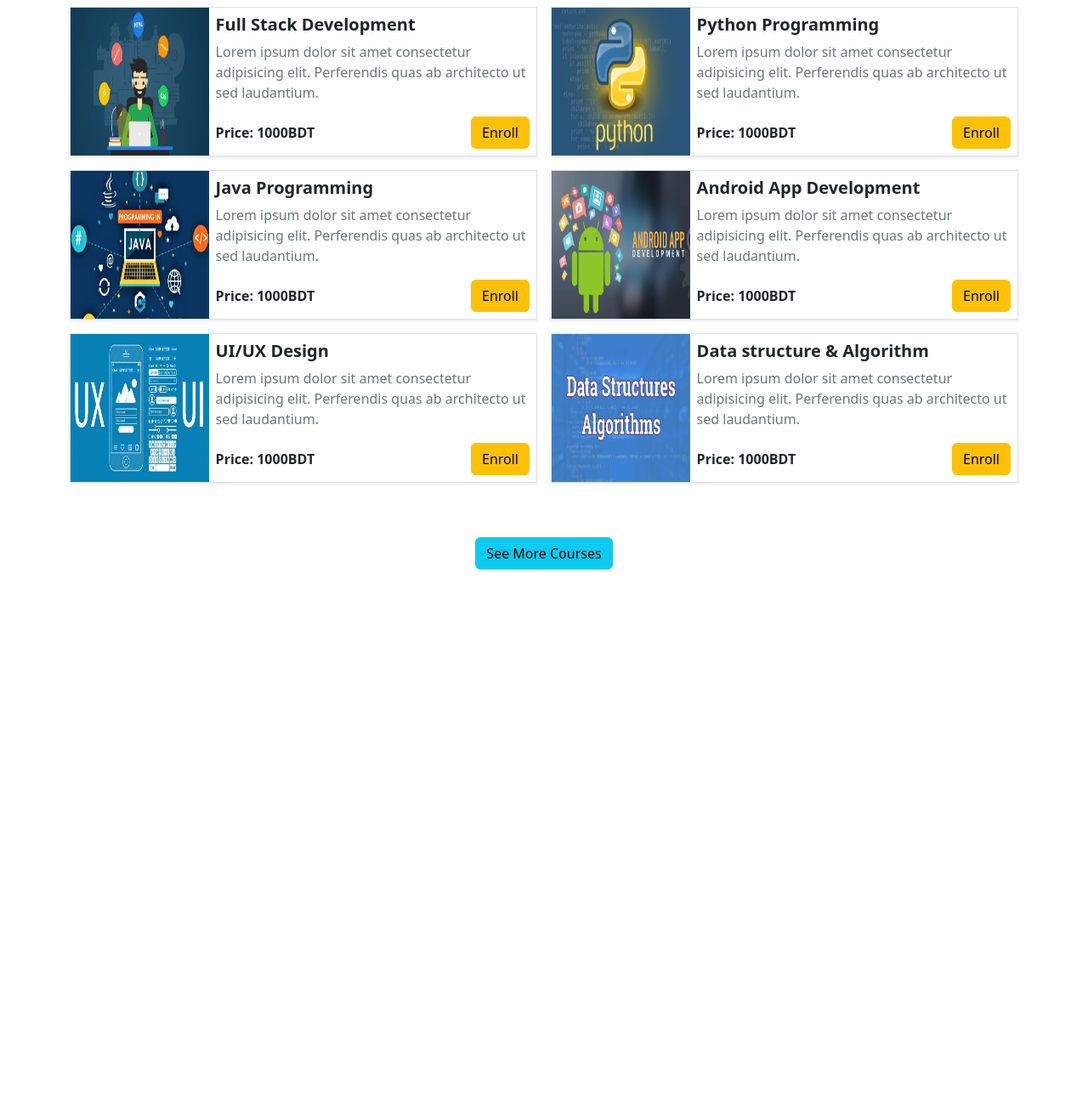
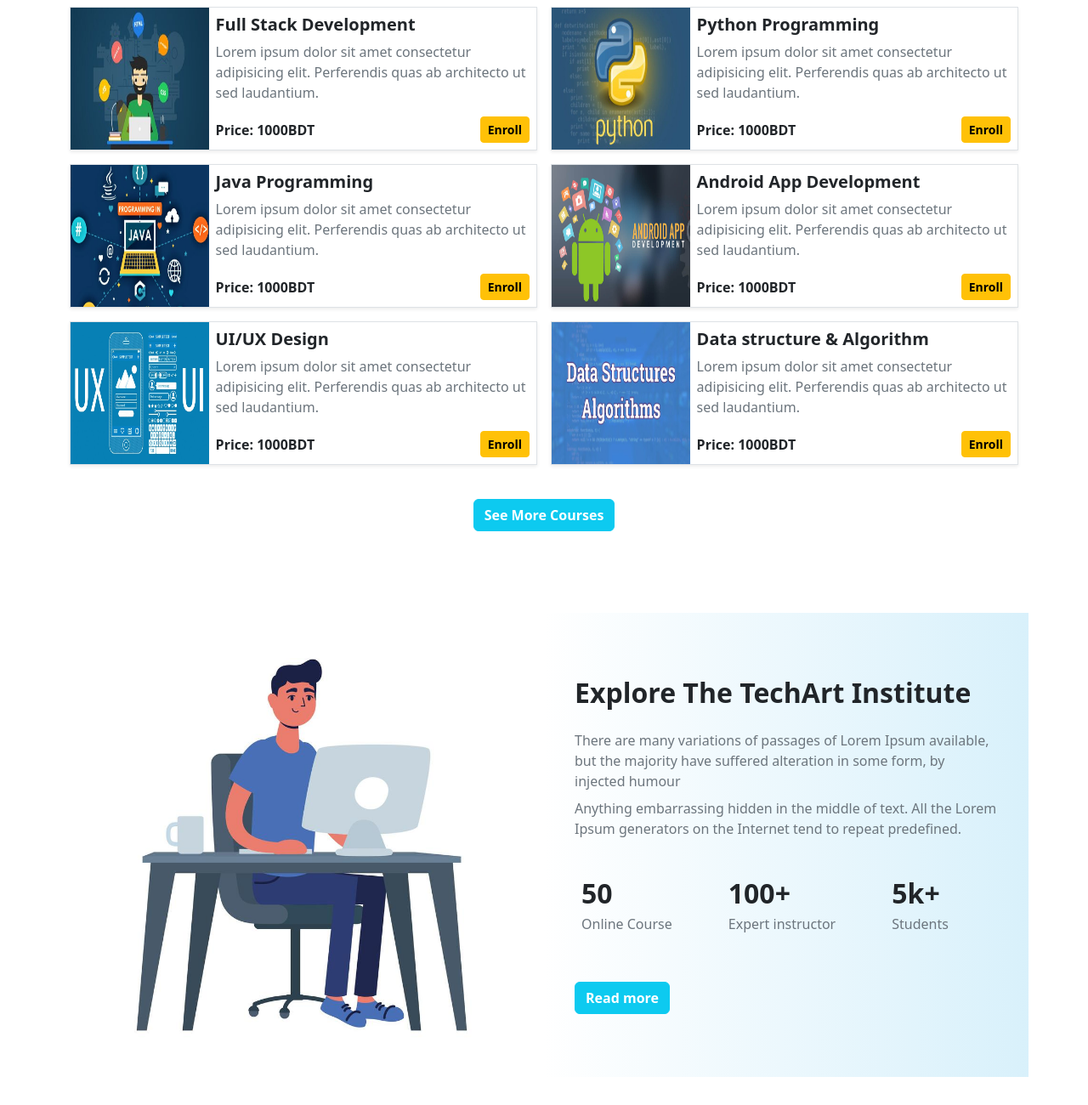
Before and after one commit to ahmed-kaiser/e-learning-landing-page, a plain HTML site: page index.html in a window 1280 px wide. Shown: the part 760-2060 px from the top of the page at 85% size. Before the commit the page ends 1478 px from the top, so only its background shows below. Drawn offline with nearby package versions, Linux system fonts and the light colour scheme.

Commit message:
About TechArt section completed and update some previous section style

```diff
--- a/index.html
+++ b/index.html
@@ -63,7 +63,7 @@
                 <div class="carousel-caption d-flex flex-column align-items-center justify-content-center text-white bg-light-dark">
                   <h5 class="fs-1 fw-bold">Get Started Digital <br> Learning</h5>
                   <p class="w-50 d-none d-md-block">“The illiterate of the 21st century will not be those who cannot read and write, but those who cannot learn, unlearn, and relearn.” – Alvin Toffler</p>
-                  <button class="btn btn-info mt-md-0 mt-3 fw-semibold">Get Started</button>
+                  <button class="btn btn-info mt-md-0 mt-3 fw-semibold text-white">Get Started</button>
                 </div>
               </div>
               <div class="carousel-item" data-bs-interval="2000">
@@ -71,7 +71,7 @@
                 <div class="carousel-caption d-flex flex-column align-items-center justify-content-center text-white bg-light-dark">
                   <h5 class="fs-1 fw-bold">Get Started Digital <br> Learning</h5>
                   <p class="w-50 d-none d-md-block">“Technology is just a tool. In terms of getting the kids working together and motivating them, the teacher is most important.” – Bill Gates</p>
-                  <button class="btn btn-info mt-md-0 mt-3 fw-semibold">Get Started</button>
+                  <button class="btn btn-info mt-md-0 mt-3 fw-semibold text-white">Get Started</button>
                 </div>
               </div>
               <div class="carousel-item">
@@ -79,7 +79,7 @@
                 <div class="carousel-caption d-flex flex-column align-items-center justify-content-center text-white bg-light-dark">
                   <h5 class="fs-1 fw-bold">Get Started Digital <br> Learning</h5>
                   <p class="w-50 d-none d-md-block">“Technology will never replace great teachers, but in the hands of great teachers, it’s transformational.” – George Couros</p>
-                  <button class="btn btn-info mt-md-0 mt-3 fw-semibold">Get Started</button>
+                  <button class="btn btn-info mt-md-0 mt-3 fw-semibold text-white">Get Started</button>
                 </div>
               </div>
             </div>
@@ -108,14 +108,14 @@
               <div class="col-lg-6 col-sm-12">
                 <div class="d-sm-flex border shadow-sm">
                   <div class="course-img">
-                    <img src="./courses/course1.jpg" alt="" class="img-fluid w-100 h-100">
+                    <img src="./images/courses/course1.jpg" alt="" class="img-fluid w-100 h-100">
                   </div>
                   <div class="p-2">
                     <h5 class="fw-bold">Full Stack Development</h5>
                     <p class="text-muted">Lorem ipsum dolor sit amet consectetur adipisicing elit. Perferendis quas ab architecto ut sed laudantium.</p>
                     <div class="d-flex justify-content-between align-items-center">
                       <span class="fs-6 fw-semibold">Price: 1000BDT</span>
-                      <button class="btn btn-warning">Enroll</button>
+                      <button class="btn btn-sm btn-warning fw-semibold">Enroll</button>
                     </div>
                   </div>
                 </div>
@@ -123,14 +123,14 @@
               <div class="col-lg-6 col-sm-12">
                 <div class="d-sm-flex border shadow-sm">
                   <div class="course-img">
-                    <img src="./courses/course2.jpg" alt="" class="img-fluid w-100 h-100">
+                    <img src="./images/courses/course2.jpg" alt="" class="img-fluid w-100 h-100">
                   </div>
                   <div class="p-2">
                     <h5 class="fw-bold">Python Programming</h5>
                     <p class="text-muted">Lorem ipsum dolor sit amet consectetur adipisicing elit. Perferendis quas ab architecto ut sed laudantium.</p>
                     <div class="d-flex justify-content-between align-items-center">
                       <span class="fs-6 fw-semibold">Price: 1000BDT</span>
-                      <button class="btn btn-warning">Enroll</button>
+                      <button class="btn btn-sm btn-warning fw-semibold">Enroll</button>
                     </div>
                   </div>
                 </div>
@@ -138,14 +138,14 @@
               <div class="col-lg-6 col-sm-12">
                 <div class="d-sm-flex border shadow-sm">
                   <div class="course-img">
-                    <img src="./courses/course7.jpg" alt="" class="img-fluid w-100 h-100">
+                    <img src="./images/courses/course7.jpg" alt="" class="img-fluid w-100 h-100">
                   </div>
                   <div class="p-2">
                     <h5 class="fw-bold">Java Programming</h5>
                     <p class="text-muted">Lorem ipsum dolor sit amet consectetur adipisicing elit. Perferendis quas ab architecto ut sed laudantium.</p>
                     <div class="d-flex justify-content-between align-items-center">
                       <span class="fs-6 fw-semibold">Price: 1000BDT</span>
-                      <button class="btn btn-warning">Enroll</button>
+                      <button class="btn btn-sm btn-warning fw-semibold">Enroll</button>
                     </div>
                   </div>
                 </div>
@@ -153,14 +153,14 @@
               <div class="col-lg-6 col-sm-12">
                 <div class="d-sm-flex border shadow-sm">
                   <div class="course-img">
-                    <img src="./courses/course4.jpg" alt="" class="img-fluid w-100 h-100">
+                    <img src="./images/courses/course4.jpg" alt="" class="img-fluid w-100 h-100">
                   </div>
                   <div class="p-2">
                     <h5 class="fw-bold">Android App Development</h5>
                     <p class="text-muted">Lorem ipsum dolor sit amet consectetur adipisicing elit. Perferendis quas ab architecto ut sed laudantium.</p>
                     <div class="d-flex justify-content-between align-items-center">
                       <span class="fs-6 fw-semibold">Price: 1000BDT</span>
-                      <button class="btn btn-warning">Enroll</button>
+                      <button class="btn btn-sm btn-warning fw-semibold">Enroll</button>
                     </div>
                   </div>
                 </div>
@@ -168,14 +168,14 @@
               <div class="col-lg-6 col-sm-12">
                 <div class="d-sm-flex border shadow-sm">
                   <div class="course-img">
-                    <img src="./courses/course5.jpg" alt="" class="img-fluid w-100 h-100">
+                    <img src="./images/courses/course5.jpg" alt="" class="img-fluid w-100 h-100">
                   </div>
                   <div class="p-2">
                     <h5 class="fw-bold">UI/UX Design</h5>
                     <p class="text-muted">Lorem ipsum dolor sit amet consectetur adipisicing elit. Perferendis quas ab architecto ut sed laudantium.</p>
                     <div class="d-flex justify-content-between align-items-center">
                       <span class="fs-6 fw-semibold">Price: 1000BDT</span>
-                      <button class="btn btn-warning">Enroll</button>
+                      <button class="btn btn-sm btn-warning fw-semibold">Enroll</button>
                     </div>
                   </div>
                 </div>
@@ -183,28 +183,59 @@
               <div class="col-lg-6 col-sm-12">
                 <div class="d-sm-flex border shadow-sm">
                   <div class="course-img">
-                    <img src="./courses/course6.jpg" alt="" class="img-fluid w-100 h-100">
+                    <img src="./images/courses/course6.jpg" alt="" class="img-fluid w-100 h-100">
                   </div>
                   <div class="p-2">
                     <h5 class="fw-bold">Data structure & Algorithm</h5>
                     <p class="text-muted">Lorem ipsum dolor sit amet consectetur adipisicing elit. Perferendis quas ab architecto ut sed laudantium.</p>
                     <div class="d-flex justify-content-between align-items-center">
                       <span class="fs-6 fw-semibold">Price: 1000BDT</span>
-                      <button class="btn btn-warning">Enroll</button>
+                      <button class="btn btn-sm btn-warning fw-semibold">Enroll</button>
                     </div>
                   </div>
                 </div>
               </div>
-              <div class="col-12 text-center pt-5">
-                <button class="btn btn-info">See More Courses</button>
+              <div class="col-12 text-center pt-4">
+                <button class="btn btn-info fw-bold text-white">See More Courses</button>
               </div>
             </div>
         </section>
         <!-- ====== Courses section end ====== -->
 
-        <!-- ====== About Perceive Programming section start ====== -->
-        <section></section>
-        <!-- ====== About Perceive Programming section end ====== -->
+        <!-- ====== About TechArt section start ====== -->
+        <section class="container py-5">
+          <div class="row">
+            <div class="col-md-6 col-sm-12 col-12 align-self-sm-center">
+              <img src="./images/other/person1.jpg" alt="" class="img-fluid w-100">
+            </div>
+            <div class="col-md-6 col-sm-12 col-12 col-12 bg-image d-flex align-items-center">
+              <div class="px-md-4 px-sm-2 px-2 py-5">
+                <h2 class="fw-bold">Explore The TechArt Institute</h2>
+                <p class="text-muted py-md-3 py-sm-1">There are many variations of passages of Lorem Ipsum available, but the majority have suffered alteration in some form, by injected humour
+                <span class="text-info d-lg-none d-md-inline-block">...See More</span>
+                <span class="d-block mt-2 d-lg-inline-block d-none">
+                  Anything embarrassing hidden in the middle of text. All the Lorem Ipsum generators on the Internet tend to repeat predefined.
+                </span></p>
+                <div class="d-flex flex-wrap">
+                  <div class="d-flex flex-column flex-grow-1 p-2">
+                    <strong class="fw-bold fs-2">50</strong>
+                    <span class="text-muted">Online Course</span>
+                  </div>
+                  <div class="d-flex flex-column flex-grow-1 p-2">
+                    <strong class="fw-bold fs-2">100+</strong>
+                    <span class="text-muted">Expert instructor</span>
+                  </div>
+                  <div class="d-flex flex-column flex-grow-1 p-2">
+                    <strong class="fw-bold fs-2">5k+</strong>
+                    <span class="text-muted">Students</span>
+                  </div>
+                </div>
+                <button class="btn btn-info mt-lg-5 text-white fw-semibold mt-sm-3 mt-4">Read more</button>
+              </div>
+            </div>
+          </div>
+        </section>
+        <!-- ====== About TechArt section end ====== -->
 
         <!-- ====== Registration section start ====== -->
         <section></section>
--- a/style.css
+++ b/style.css
@@ -24,6 +24,10 @@
     text-align: center;
 }
 
+.bg-image{
+    background-image: linear-gradient(to bottom, white, rgba(110, 201, 240, 0.267));
+}
+
 @media (min-width: 576px) {
     .max-h{
         height: 300px;
@@ -35,6 +39,12 @@
     }
 }
 
+@media (min-width: 776px){
+    .bg-image{
+        background-image: linear-gradient(to right, white, rgba(110, 201, 240, 0.267));
+    }
+}
+
 @media (min-width: 992px) {
     .max-h{
         height: 500px;
```
Also changed, not shown: images/courses/course1.jpg (renamed from courses/course1.jpg), images/courses/course2.jpg (renamed from courses/course2.jpg), images/courses/course3.jpg (renamed from courses/course3.jpg), images/courses/course4.jpg (renamed from courses/course4.jpg), images/courses/course5.jpg (renamed from courses/course5.jpg), images/courses/course6.jpg (renamed from courses/course6.jpg), images/courses/course7.jpg (renamed from courses/course7.jpg), images/other/person1.jpg (added).
